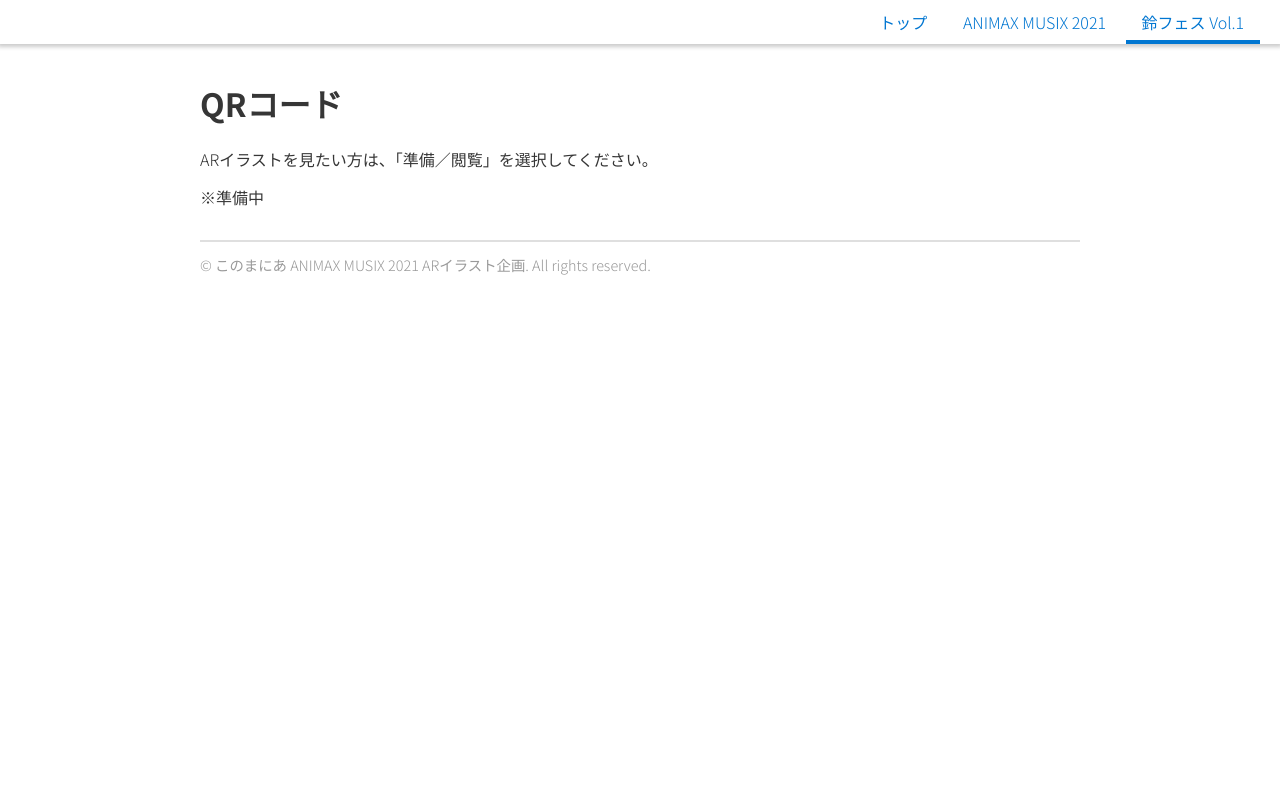
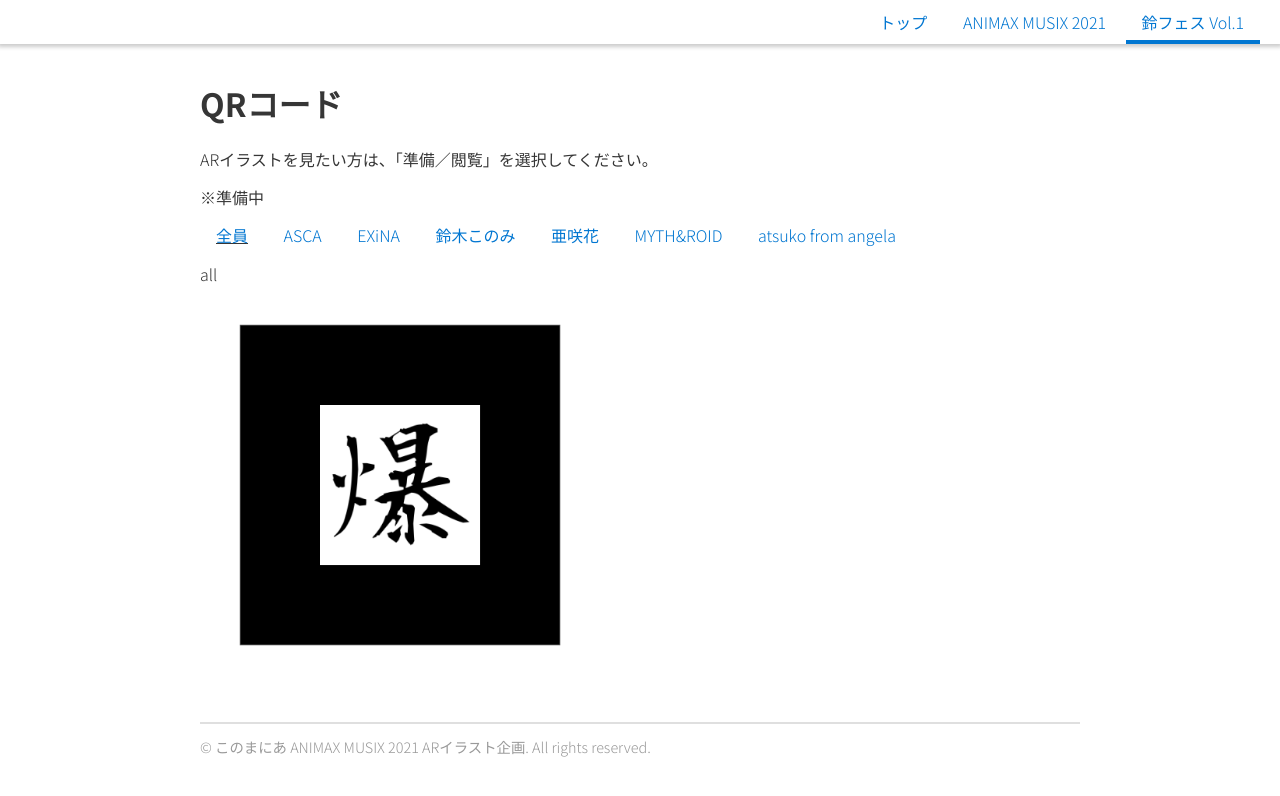
Before and after one commit to konomania/konomania.github.io, a Jekyll site: the page built from _pages/suzufesv1/qrcode.md, in a window 1280 px wide. Shown: the top 796 px of the page. Built offline with Jekyll 4.4.1, drawn with Linux system fonts in a browser that asks for light colours.

Commit message:
Implement basic tabbed container

```diff
--- a/_pages/suzufesv1/qrcode.md
+++ b/_pages/suzufesv1/qrcode.md
@@ -8,4 +8,49 @@ ARイラストを見たい方は、「準備／閲覧」を選択してくださ
 
 ※準備中
 
-<!-- ![QRコード]({{ 'assets/images/pattern-baku.png' | absolute_url }}){:.qrcode} -->
+<section class="tab-container">
+<div class="tabs">
+<ul>
+  <li class="tab-item" data-id="all"><a href="#" onclick="switchTab('all')">全員</a></li>
+  <li class="tab-item" data-id="asca"><a href="#" onclick="switchTab('asca')">ASCA</a></li>
+  <li class="tab-item" data-id="exina"><a href="#" onclick="switchTab('exina')">EXiNA</a></li>
+  <li class="tab-item" data-id="konomi"><a href="#" onclick="switchTab('konomi')">鈴木このみ</a></li>
+  <li class="tab-item" data-id="asaka"><a href="#" onclick="switchTab('asaka')">亜咲花</a></li>
+  <li class="tab-item" data-id="mythroid"><a href="#" onclick="switchTab('mythroid')">MYTH&ROID</a></li>
+  <li class="tab-item" data-id="atsuko"><a href="#" onclick="switchTab('atsuko')">atsuko from angela</a></li>
+</ul>
+</div>
+
+<div class="tab-contents">
+  <div id="all" class="tab-content" markdown="1">
+  all
+  ![QRコード]({{ 'assets/images/pattern-baku.png' | absolute_url }}){:.qrcode}
+  </div>
+  <div id="asca" class="tab-content" markdown="1">
+  asca
+  ![QRコード]({{ 'assets/images/pattern-baku.png' | absolute_url }}){:.qrcode}
+  </div>
+  <div id="exina" class="tab-content" markdown="1">
+  exina
+  ![QRコード]({{ 'assets/images/pattern-baku.png' | absolute_url }}){:.qrcode}
+  </div>
+  <div id="konomi" class="tab-content" markdown="1">
+  konomi
+  ![QRコード]({{ 'assets/images/pattern-baku.png' | absolute_url }}){:.qrcode}
+  </div>
+  <div id="asaka" class="tab-content" markdown="1">
+  asaka
+  ![QRコード]({{ 'assets/images/pattern-baku.png' | absolute_url }}){:.qrcode}
+  </div>
+  <div id="mythroid" class="tab-content" markdown="1">
+  mythroid
+  ![QRコード]({{ 'assets/images/pattern-baku.png' | absolute_url }}){:.qrcode}
+  </div>
+  <div id="atsuko" class="tab-content" markdown="1">
+  atsuko
+  ![QRコード]({{ 'assets/images/pattern-baku.png' | absolute_url }}){:.qrcode}
+  </div>
+</div>
+</section>
+
+<script src="{{ 'assets/js/tabcontainer.js' | relative_url }}"></script>
--- /dev/null
+++ b/_sass/components/_tabcontainer.scss
@@ -0,0 +1,25 @@
+section.tab-container {
+    div.tabs {
+        ul {
+            padding-inline-start: 0;
+
+            li.tab-item {
+                padding: 0 1em;
+                display: inline-block;
+                list-style: none;
+
+                &.active {
+                    text-decoration: underline;
+                }
+            }
+        }
+    }
+
+    div.tab-content {
+        display: none;
+
+        &.active {
+            display: block;
+        }
+    }
+}
--- a/assets/css/main.scss
+++ b/assets/css/main.scss
@@ -10,4 +10,5 @@
 @import 'layout/spotlight';
 @import 'layout/footer';
 
-@import 'components/circledlist'
+@import 'components/circledlist';
+@import 'components/tabcontainer';
--- /dev/null
+++ b/assets/js/tabcontainer.js
@@ -0,0 +1,34 @@
+function switchTab(tabId) {
+    for (let container of tabContainers) {
+        if (container.childElementCount <= 0) return;
+
+        // tabs
+        let tabs = container.children[0].children[0];
+        for (let tab of tabs.children) {
+            if (!tab.classList.contains('tab-item') || !tab.hasAttribute('data-id')) return;
+
+            if (tab.getAttribute('data-id') === tabId) {
+                tab.classList.add('active');
+            }
+            else if (tab.classList.contains('active')) {
+                tab.classList.remove('active');
+            }
+        }
+
+        // tab content
+        let tabContents = container.children[1];
+        for (let content of tabContents.children) {
+            if (!content.classList.contains('tab-content')) return;
+
+            if (content.id === tabId) {
+                content.classList.add('active');
+            }
+            else if (content.classList.contains('active')) {
+                content.classList.remove('active');
+            }
+        }
+    }
+}
+
+const tabContainers = document.getElementsByClassName('tab-container');
+switchTab('all') // set default tab
```
